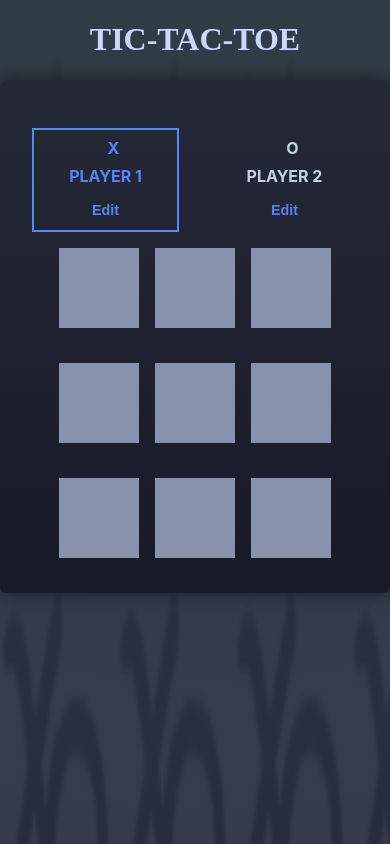
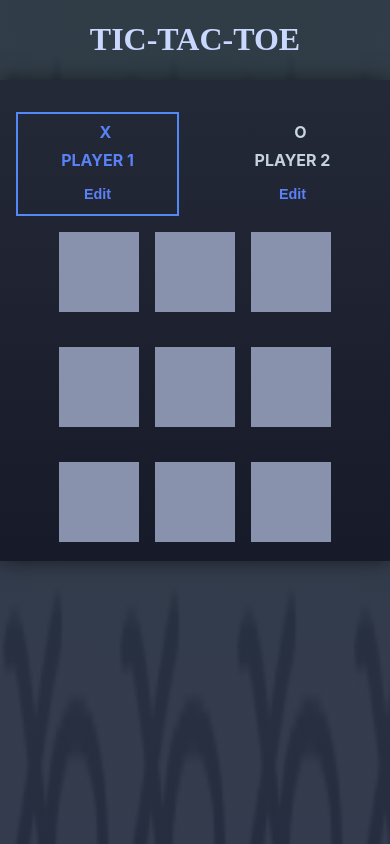
Before and after one commit to tengannie/tic-tac-toe, a React (Create React App) app: page / in a window 390 px wide. Shown: the top 844 px of the page. Built offline with nearby package versions, Linux system fonts and the light colour scheme.

Commit message:
fix small screen

```diff
--- a/src/App.css
+++ b/src/App.css
@@ -37,6 +37,13 @@ h1 {
   background: linear-gradient(#242938, #171a28);
   box-shadow: 0 0 20px rgba(0, 0, 0, 0.5);
   position: relative;
+}
+
+#game-container-mobile {
+  max-width: 45rem;
+  padding: 1rem;
+  background: linear-gradient(#242938, #171a28);
+  box-shadow: 0 0 20px rgba(0, 0, 0, 0.5);
 }
 
 #players {
--- a/src/App.js
+++ b/src/App.js
@@ -103,7 +103,7 @@ function App() {
   return (
     <main>
      <header><h1>TIC-TAC-TOE</h1></header>
-    <div id="game-container">
+    <div id={isMobile ? "game-container-mobile" : "game-container"}>
       <ol id="players" className="highlight-player">
         <PlayerInfo initialName={PLAYERS.X} symbol="X" isActive={activePlayer==='X'} onChangeName={handlePlayerName} isMobile={isMobile}/>
         <PlayerInfo initialName={PLAYERS.O} symbol="O" isActive={activePlayer==='O'} onChangeName={handlePlayerName} isMobile={isMobile}/>
```
